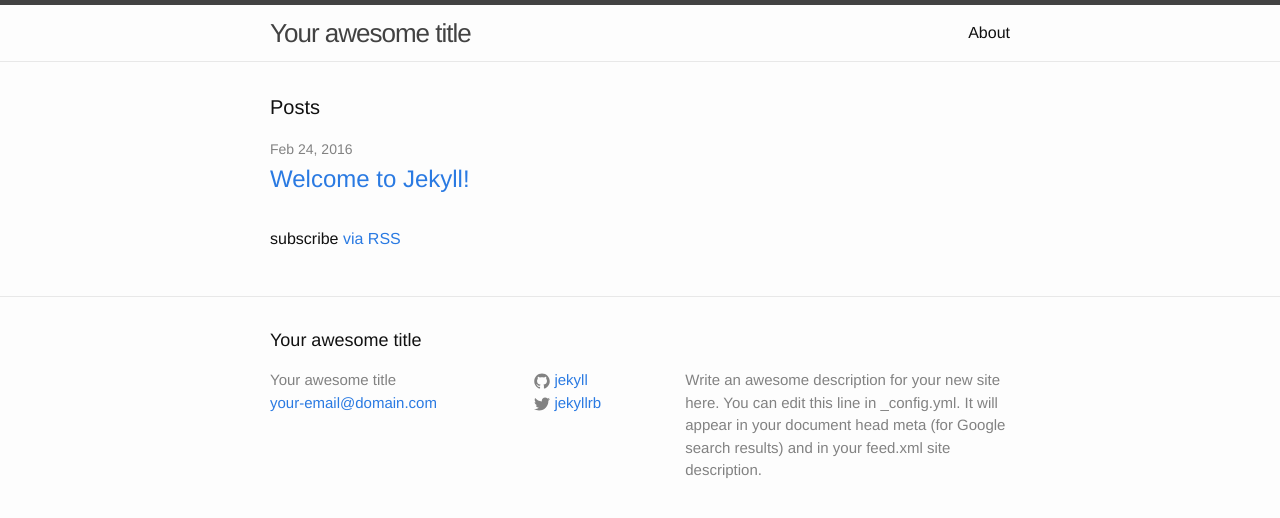
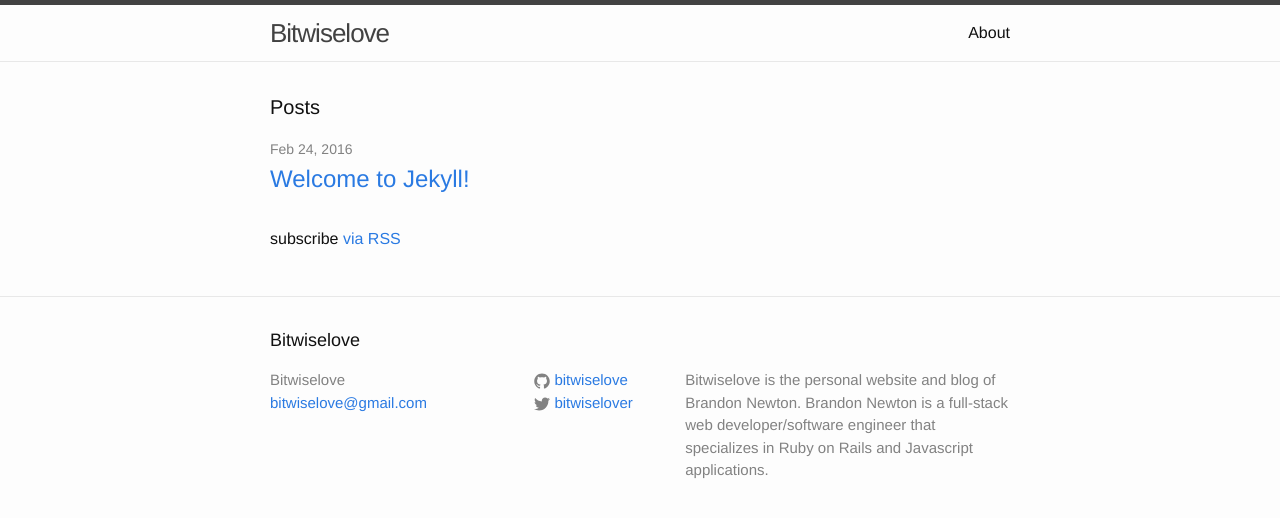
Before and after one commit to bitwiselove/bitwiselove.github.io, a Jekyll site: the page built from index.html, in a window 1280 px wide. Shown: the top 518 px of the page. Built offline with Jekyll 4.4.1, drawn with Linux system fonts in a browser that asks for light colours.

Commit message:
Update configuration

```diff
--- a/_config.yml
+++ b/_config.yml
@@ -6,16 +6,16 @@
 # 'jekyll serve'. If you change this file, please restart the server process.
 
 # Site settings
-title: Your awesome title
-email: your-email@domain.com
+title: Bitwiselove
+email: bitwiselove@gmail.com
 description: > # this means to ignore newlines until "baseurl:"
-  Write an awesome description for your new site here. You can edit this
-  line in _config.yml. It will appear in your document head meta (for
-  Google search results) and in your feed.xml site description.
+  Bitwiselove is the personal website and blog of Brandon Newton. Brandon
+  Newton is a full-stack web developer/software engineer that specializes in
+  Ruby on Rails and Javascript applications.
 baseurl: "" # the subpath of your site, e.g. /blog
 url: "http://yourdomain.com" # the base hostname & protocol for your site
-twitter_username: jekyllrb
-github_username:  jekyll
+twitter_username: bitwiselover
+github_username:  bitwiselove
 
 # Build settings
 markdown: kramdown
```
Also changed, not shown: 5 other files.
